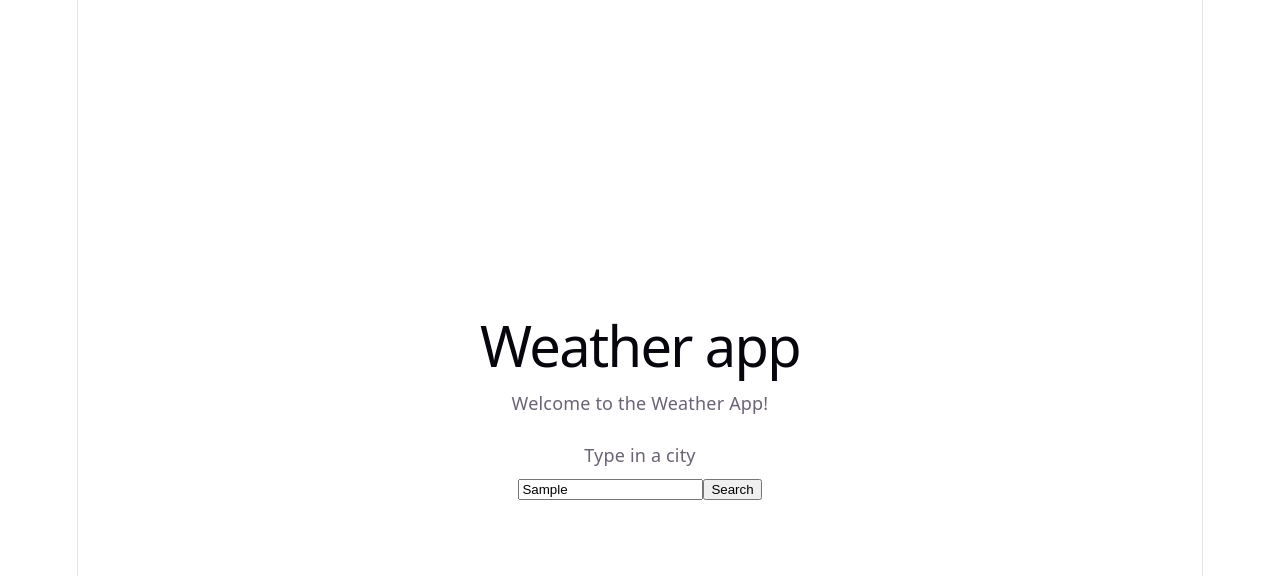
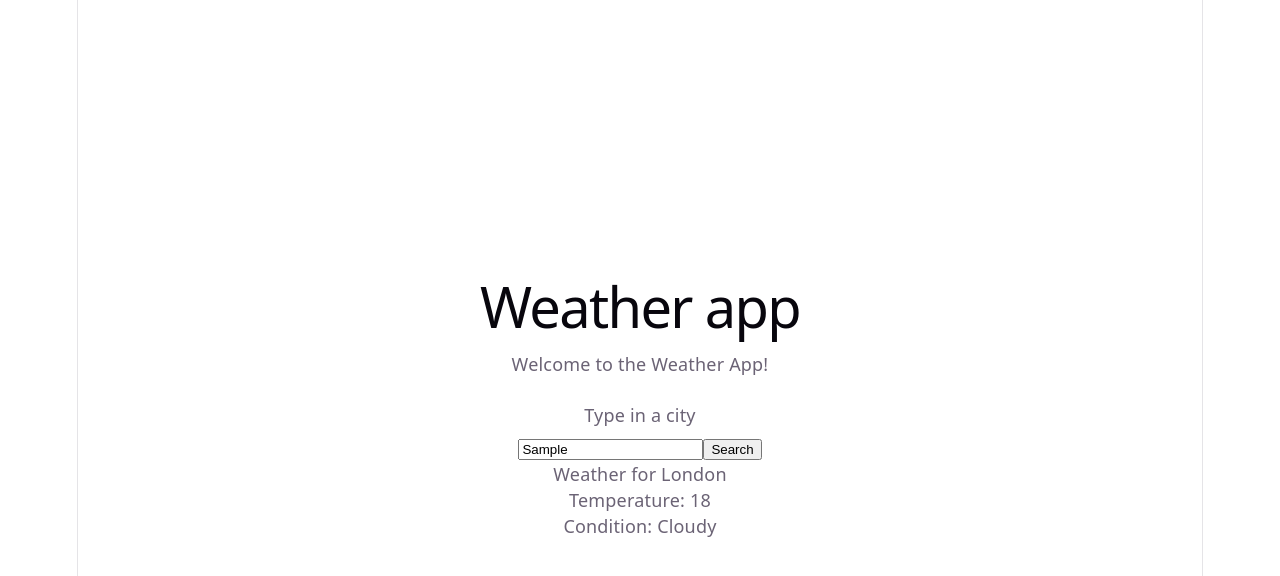
Before and after one commit to darkhorse2013/weather-app, a React (Vite) app: page / in a window 1280 px wide. Both pictures are taken after typing "Sample" into the empty fields and a click on the button "Search". Shown: the top 576 px of the page. Built offline with nearby package versions, Linux system fonts and the light colour scheme.

Commit message:
added weather block feature based on fake data

```diff
--- a/src/App.jsx
+++ b/src/App.jsx
@@ -33,8 +33,15 @@ function App() {
   // React state management
   const [cityEntered, setCity] = useState("");
   const [showSearchError, setSearchError] = useState("");
+  //Weather data object will be stored here
+  const [weatherData, setWeatherData] = useState("");
 
   //derived data , not stored in state but calculated each render
+  let fakeData = {
+    city: "London",
+    temperature: 18,
+    condition: "Cloudy",
+  };
 
   //event handler for input box
 
@@ -54,10 +61,23 @@ function App() {
       //      showSearchError = "please enter a city";
       setSearchError("Please enter a city!");
     } else {
-      //get whatever is from state
+      //display weather details based on details within WeatherData object
+      setWeatherData(fakeData);
+    }
+  }
 
-      console.log("you have entered: " + cityEntered.trim());
-    }
+  let weatherBlock;
+
+  if (weatherData) {
+    weatherBlock = (
+      <div>
+        <div>Weather for {weatherData.city}</div>
+        <div>Temperature: {weatherData.temperature}</div>
+        <div>Condition: {weatherData.condition}</div>
+      </div>
+    );
+  } else {
+    weatherBlock = <div>No Weather Data Yet</div>;
   }
 
   return (
@@ -74,6 +94,7 @@ function App() {
             onChangeSearch={onSearchChange}
           ></SearchInput>
           <SearchButton onSearchButtonClick={onSearchClick}></SearchButton>
+          {weatherBlock}
         </div>
       </section>
     </>
```
